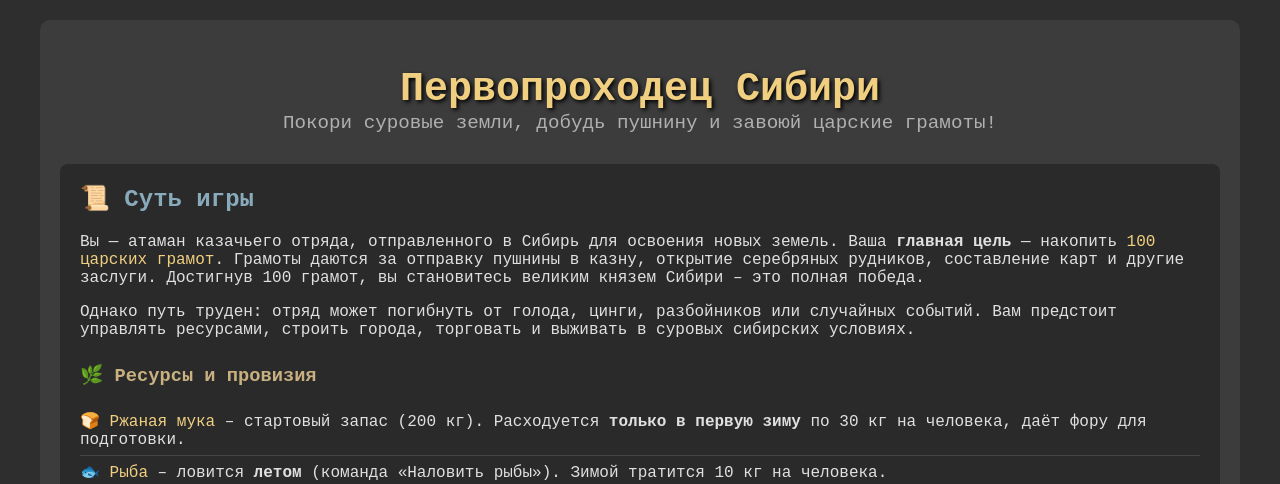
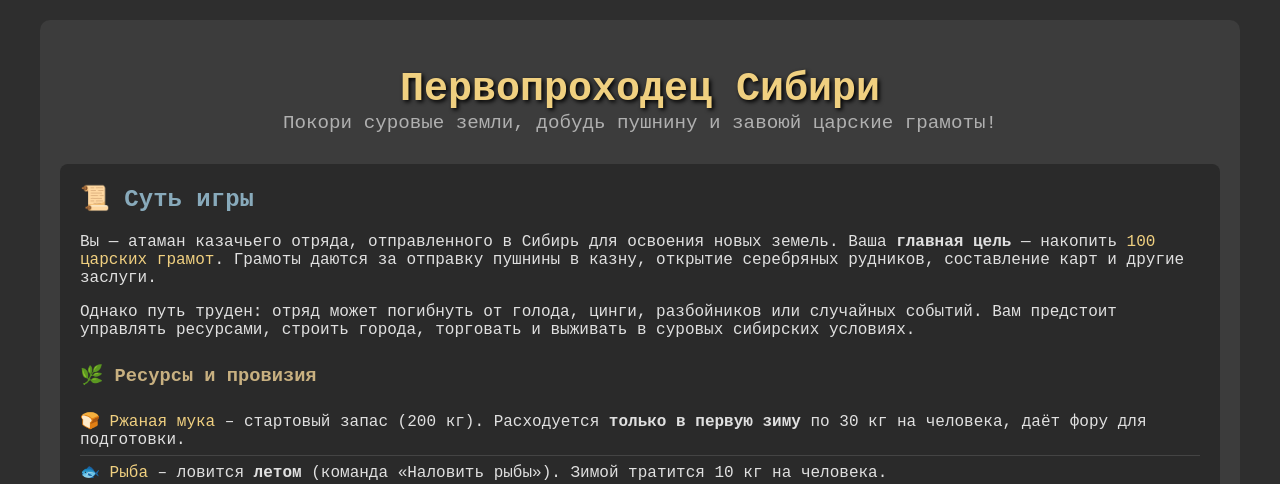
Before and after one commit to Mariga-Rock/pervoprohodets, a Flask app: page / in a window 1280 px wide. Shown: the top 484 px of the page. Run offline with Flask 3, Linux system fonts and the light colour scheme.

Commit message:
small start

```diff
--- a/templates/start.html
+++ b/templates/start.html
@@ -146,7 +146,7 @@
 
         <div class="rules">
             <h2>📜 Суть игры</h2>
-            <p>Вы — атаман казачьего отряда, отправленного в Сибирь для освоения новых земель. Ваша <strong>главная цель</strong> — накопить <span class="highlight">100 царских грамот</span>. Грамоты даются за отправку пушнины в казну, открытие серебряных рудников, составление карт и другие заслуги. Достигнув 100 грамот, вы становитесь великим князем Сибири – это полная победа.</p>
+            <p>Вы — атаман казачьего отряда, отправленного в Сибирь для освоения новых земель. Ваша <strong>главная цель</strong> — накопить <span class="highlight">100 царских грамот</span>. Грамоты даются за отправку пушнины в казну, открытие серебряных рудников, составление карт и другие заслуги.</p>
             <p>Однако путь труден: отряд может погибнуть от голода, цинги, разбойников или случайных событий. Вам предстоит управлять ресурсами, строить города, торговать и выживать в суровых сибирских условиях.</p>
 
             <h3>🌿 Ресурсы и провизия</h3>
```
